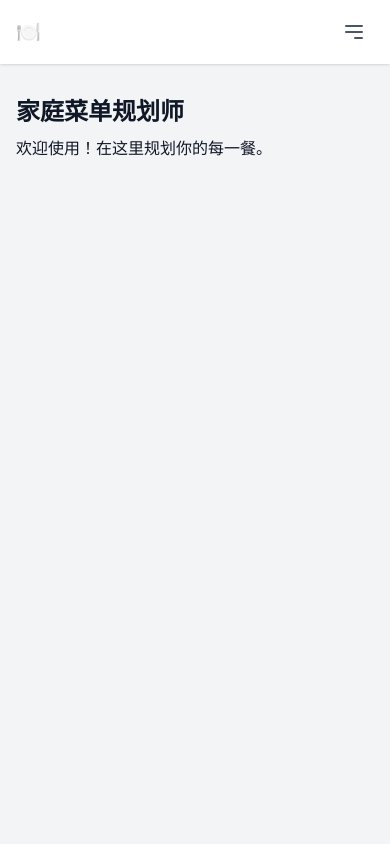
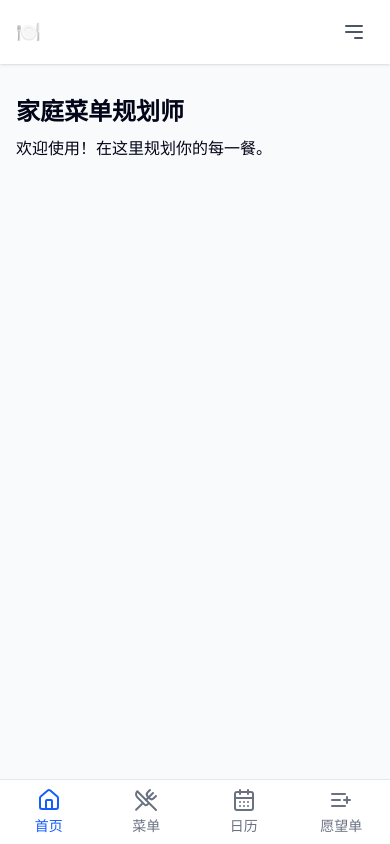
Before and after one commit to zzsscc1001/home-menu-planner, a Next.js app: page / in a window 390 px wide. Built offline with nearby package versions, Linux system fonts and the light colour scheme.

Commit message:
feat(ui): Implement mobile-first navigation with bottom tab bar

```diff
--- a/src/app/layout.tsx
+++ b/src/app/layout.tsx
@@ -1,35 +1,36 @@
 // src/app/layout.tsx
+
 import type { Metadata } from "next";
 import { Inter } from "next/font/google";
 import "./globals.css";
-import Navbar from "@/components/Navbar";
-import { Toaster } from "@/components/ui/sonner"; // 👈 1. 确认这一行导入存在
+import Navbar from "@/components/Navbar"; // 顶部导航
+import BottomNavbar from "@/components/BottomNavbar"; // 底部导航
+import { Toaster } from "@/components/ui/sonner"; // Toast 通知
 
 const inter = Inter({ subsets: ["latin"] });
 
 export const metadata: Metadata = {
-  title: "家庭菜单规划师",
-  description: "轻松规划每一餐",
+  title: "菜单规划师",
+  description: "轻松规划您的家庭菜单",
 };
 
 export default function RootLayout({
   children,
-}: {
+}: Readonly<{
   children: React.ReactNode;
-}) {
+}>) {
   return (
-    <html lang="en">
-      <body className={`${inter.className} bg-gray-100 text-gray-900`}>
-        <Navbar />
-        <main className="max-w-5xl mx-auto py-8 px-4 sm:px-6 lg:px-8">
+    <html lang="zh-CN">
+      <body className={`${inter.className} bg-gray-50`}>
+        <Navbar /> {/* 顶部导航栏，它内部的样式会处理好在移动端的隐藏 */}
+
+        {/* pb-20 是为了给底部的 BottomNavbar 留出空间，防止内容被遮挡 */}
+        <main className="max-w-5xl mx-auto px-4 sm:px-6 lg:px-8 py-8 pb-20">
           {children}
         </main>
-        <Toaster richColors position="top-right" />
-        {/*
-          👆 2. 确认这一行存在，并且在 </body> 标签之前。
-             我添加了 position="top-right" 让位置更明确。
-             richColors 属性可以让 success, error 等状态有不同的颜色。
-        */}
+
+        <BottomNavbar /> {/* 底部导航栏，它内部的样式会处理好在桌面端的隐藏 */}
+        <Toaster position="top-center" richColors />
       </body>
     </html>
   );
--- /dev/null
+++ b/src/components/BottomNavbar.tsx
@@ -0,0 +1,41 @@
+// src/components/BottomNavbar.tsx
+'use client';
+
+import Link from 'next/link';
+import { usePathname } from 'next/navigation';
+import { Home, UtensilsCrossed, CalendarDays, ListPlus } from 'lucide-react';
+
+const navLinks = [
+  { href: '/', label: '首页', icon: Home },
+  { href: '/menu', label: '菜单', icon: UtensilsCrossed },
+  { href: '/calendar', label: '日历', icon: CalendarDays },
+  { href: '/wishlist', label: '愿望单', icon: ListPlus },
+];
+
+export default function BottomNavbar() {
+  const pathname = usePathname();
+
+  return (
+    // 这个导航栏只在移动端显示（屏幕宽度小于 md）
+    <nav className="md:hidden fixed bottom-0 left-0 right-0 bg-white border-t z-20">
+      <div className="flex justify-around h-16">
+        {navLinks.map((link) => {
+          const isActive = pathname === link.href;
+          const Icon = link.icon;
+          return (
+            <Link
+              key={link.href}
+              href={link.href}
+              className={`flex flex-col items-center justify-center w-full text-sm transition-colors ${
+                isActive ? 'text-blue-600' : 'text-gray-500 hover:text-blue-500'
+              }`}
+            >
+              <Icon className="h-6 w-6 mb-1" />
+              <span>{link.label}</span>
+            </Link>
+          );
+        })}
+      </div>
+    </nav>
+  );
+}
--- a/src/components/CalendarView.tsx
+++ b/src/components/CalendarView.tsx
@@ -73,7 +73,7 @@ export default function CalendarView({ dishes }: CalendarViewProps) {
     <div className="w-full">
       {/* ... h1 and p tags ... */}
 
-      <div className="flex justify-center bg-white p-4 rounded-lg shadow-sm border">
+      <div className="flex justify-center bg-white p-2 sm:p-4 rounded-lg shadow-sm border">
         <Calendar
           mode="single"
           selected={date}
--- a/src/components/DishForm.tsx
+++ b/src/components/DishForm.tsx
@@ -66,7 +66,7 @@ export default function DishForm({ initialData, onSubmit, isSubmitting }: DishFo
       </Select>
       <Textarea name="recipe" placeholder="做法 (支持 Markdown)" value={formData.recipe} onChange={handleInputChange} rows={8} required />
       <Input name="tags" placeholder="标签 (用逗号分隔)" value={formData.tags} onChange={handleInputChange} />
-      <Button type="submit" disabled={isSubmitting} className="w-full">
+      <Button type="submit" disabled={isSubmitting} className="w-full sm:w-auto">
         {isSubmitting && <Loader2 className="mr-2 h-4 w-4 animate-spin" />}
         {isSubmitting ? '保存中...' : '保存'}
       </Button>
```
